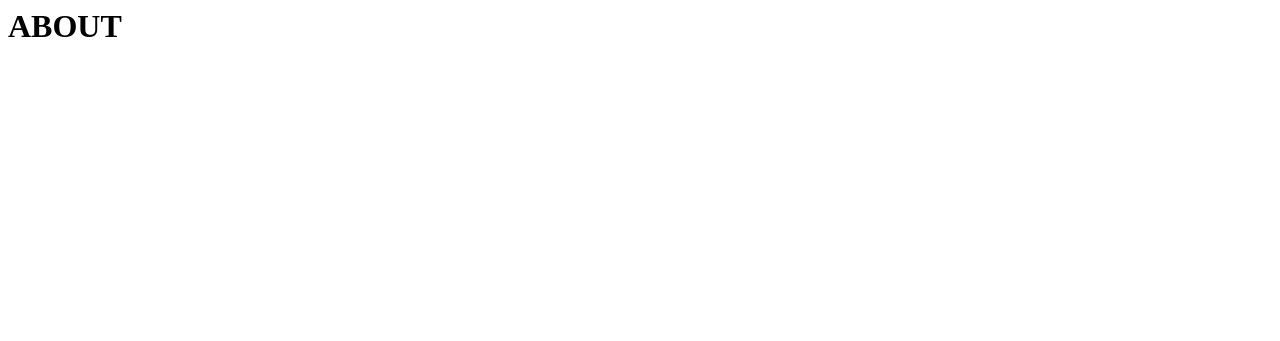
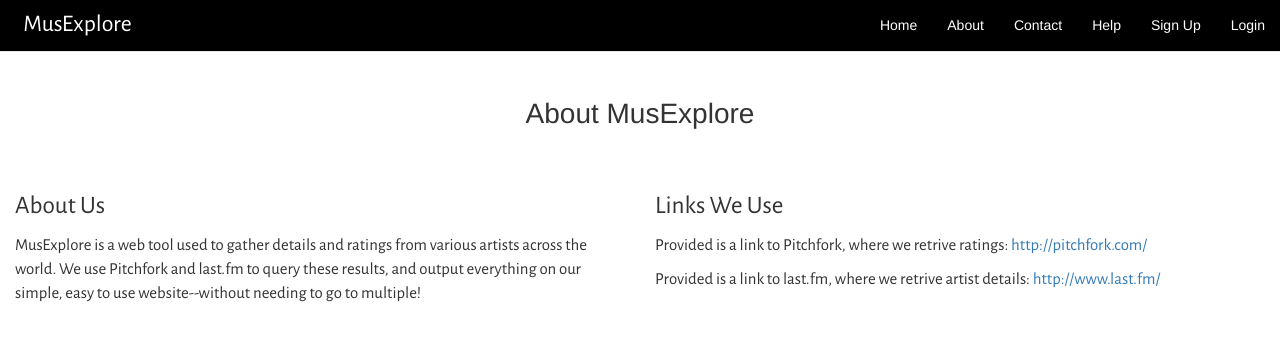
Before and after one commit to hermstadalex/MusExplore, a Django app: page /about/ in a window 1280 px wide. Before the commit the part shown is almost empty. Shown: the top 341 px of the page. Run offline with Django 3.2, Linux system fonts and the light colour scheme; some libraries are stand-ins or nearby versions.

Commit message:
updatedaboutpage

```diff
--- /dev/null
+++ b/django_project/static/style.css
@@ -0,0 +1,62 @@
+
+
+.nav.navbar-nav.navbar-right li a{
+  color: white;
+}
+h1 {
+  text-align: center;
+}
+
+a:hover{
+  text-decoration: none;
+  color: white;
+}
+.MusExplore {
+  font-family: 'Alegreya Sans', sans-serif;
+  text-decoration: none;
+  color: white;
+  font-size: 1.7em;
+  float: left;
+  padding: 0.35em;
+}
+
+.navbar-brand a{
+  color: white;
+}
+
+.login{
+
+}
+
+.AboutUs{
+  font-family: 'Alegreya Sans', sans-serif;
+  font-size: 1.8em;
+}
+
+.details{
+  font-family: 'Alegreya Sans', sans-serif;
+  font-size: 1.2em;
+}
+
+.links{
+  font-family: 'Alegreya Sans', sans-serif;
+  font-size: 1.8em;
+}
+
+.LinksDetails{
+  font-family: 'Alegreya Sans', sans-serif;
+  font-size: 1.2em;
+}
+
+/*
+.VerticalLine{
+  border-left: thin solid black;
+  width: 0.3em;
+  height: 10em;
+}
+*/
+
+.navbar-default
+{
+  background-color: black;
+}
--- a/templates/about.html
+++ b/templates/about.html
@@ -1 +1,68 @@
-<h1> ABOUT </h1>
+{% load staticfiles %}
+<link rel="stylesheet" href="//maxcdn.bootstrapcdn.com/bootstrap/3.2.0/css/bootstrap.min.css">
+<link rel="stylesheet" type="text/css" href="{% static 'style.css' %}" />
+<link href='https://fonts.googleapis.com/css?family=Alegreya+Sans' rel='stylesheet' type='text/css'>
+<link href="http://users.humboldt.edu/smtuttle/styles/normalize.css" type="text/css" rel="stylesheet" />
+
+
+
+
+  <nav class="navbar navbar-default navbar-fixed-top">
+    <div class="container-fluid">
+      <!-- Brand and toggle get grouped for better mobile display -->
+      <div class="navbar-header">
+        <button type="button" class="navbar-toggle collapsed" data-toggle="collapse" data-target="#bs-example-navbar-collapse-1" aria-expanded="false">
+        <span class="sr-only">Toggle navigation</span>
+        <span class="icon-bar"></span>
+        <span class="icon-bar"></span>
+        <span class="icon-bar"></span>
+      </button>
+        <a class="MusExplore" href="http://musexplore.space/">MusExplore</a>
+      </div>
+
+      <!-- Collect the nav links, forms, and other content for toggling -->
+      <div class="collapse navbar-collapse" id="bs-example-navbar-collapse-1">
+        <ul class="nav navbar-nav">
+        </ul>
+
+
+        </form>
+        <ul class="nav navbar-nav navbar-right">
+          <li><a href="http://musexplore.space/">Home</a></li>
+          <li><a href="http://musexplore.space/about/">About</a></li>
+          <li><a href="http://musexplore.space/contact/">Contact</a></li>
+          <li><a href="http://musexplore.space/help/">Help</a></li>
+          <li class="login"><a href="http://musexplore.space/signup/">Sign Up</a></li>
+          <li class="login"><a href="http://musexplore.space/login/">Login</a></li>
+
+          </li>
+        </ul>
+      </div>
+      <!-- /.navbar-collapse -->
+    </div>
+    <!-- /.container-fluid -->
+  </nav>
+
+
+  <br><br><br><br>
+  <div class="container-fluid">
+  <h1> About MusExplore </h1>
+  <br><br>
+
+
+  <div class="row">
+    <div class="col-md-6">
+  <p class="AboutUs"> About Us </p>
+  <p class="details"> MusExplore is a web tool used to gather details and ratings from various artists across the world. We use Pitchfork and last.fm to query these results, and output everything on our simple, easy to use website--without needing to go to multiple! </p>
+    </div>
+
+  <div class="col-md-6">
+  <p class="links"> Links We Use </p>
+
+  <p class="LinksDetails"> Provided is a link to Pitchfork, where we retrive ratings:
+    <a href="http://pitchfork.com/">http://pitchfork.com/</a></p>
+   <p class="LinksDetails"> Provided is a link to last.fm, where we retrive artist details:
+    <a href="http://www.last.fm/">http://www.last.fm/<a/></p>
+    </div>
+    </div>
+  </div>
```
